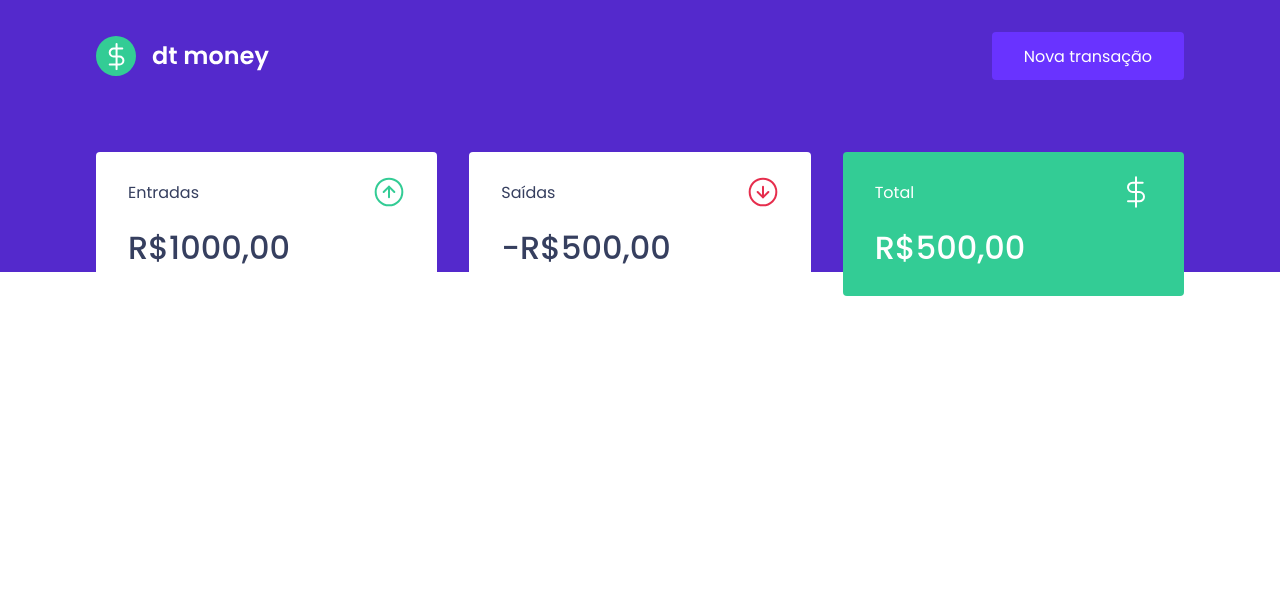
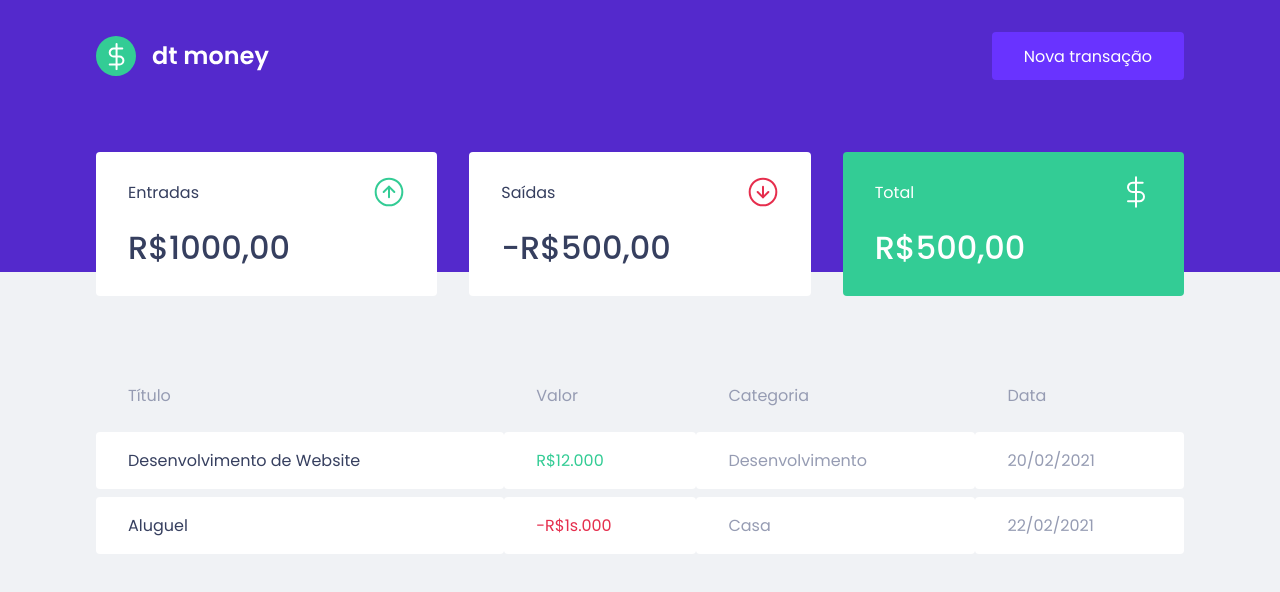
Before and after one commit to DericksonLossIT/dtmoney, a React (Create React App) app: page / in a window 1280 px wide. Shown: the top 592 px of the page. Built offline with nearby package versions, Linux system fonts and the light colour scheme.

Commit message:
adiciona tabela de transações com estilização

```diff
--- a/src/components/Dashboard/index.tsx
+++ b/src/components/Dashboard/index.tsx
@@ -1,10 +1,12 @@
 import { Container } from "./styles";
 import { Summary } from "../Summary";
+import { TransactionsTable } from "../TransactionsTable";
 
 export function Dashboard() {
     return (
         <Container>
             <Summary />
+            <TransactionsTable />
         </Container>
     );
 }
--- /dev/null
+++ b/src/components/TransactionsTable/index.tsx
@@ -0,0 +1,33 @@
+import { Container } from './styles';
+
+export function TransactionsTable() {
+  return (
+      <Container>
+          <table>
+              <thead>
+                  <tr>
+                      <th>Título</th>
+                      <th>Valor</th>
+                      <th>Categoria</th>
+                      <th>Data</th>
+                  </tr>
+              </thead>
+
+              <tbody>
+                  <tr>
+                      <td>Desenvolvimento de Website</td>
+                      <td className="deposit">R$12.000</td>
+                      <td>Desenvolvimento</td>
+                      <td>20/02/2021</td>
+                  </tr>
+                  <tr>
+                      <td>Aluguel</td>
+                      <td className="withdraw">-R$1s.000</td>
+                      <td>Casa</td>
+                      <td>22/02/2021</td>
+                  </tr>
+              </tbody>
+          </table>
+      </Container>
+  );
+}
--- /dev/null
+++ b/src/components/TransactionsTable/styles.ts
@@ -0,0 +1,38 @@
+import styled from "styled-components";
+
+export const Container = styled.div`
+    margin-top: 4rem;
+
+    table {
+        width: 100%;
+        border-spacing: 0 0.5rem;
+
+        th {
+            color: var(--text-body);
+            font-weight: 400;
+            padding: 1rem 2rem;
+            text-align: left;
+            line-height: 1.5rem;
+        }
+
+        td {
+            padding: 1rem 2rem;
+            border: 0;
+            background: var(--shape);
+            color: var(--text-body);
+            border-radius: 0.25rem;
+
+            &:first-child {
+                color: var(--text-title);
+            }
+
+            &.deposit {
+                color: var(--green);
+            }
+
+            &.withdraw {
+                color: var(--red);
+            }
+        }
+    }
+`;
--- a/src/styles/global.js
+++ b/src/styles/global.js
@@ -36,7 +36,7 @@ export const GlobalStyle = createGlobalStyle`
     }
 
     body {
-        background: var(---background);
+        background: var(--background);
         --webkit-font-smoothing: antialiased;
     }
 
```
